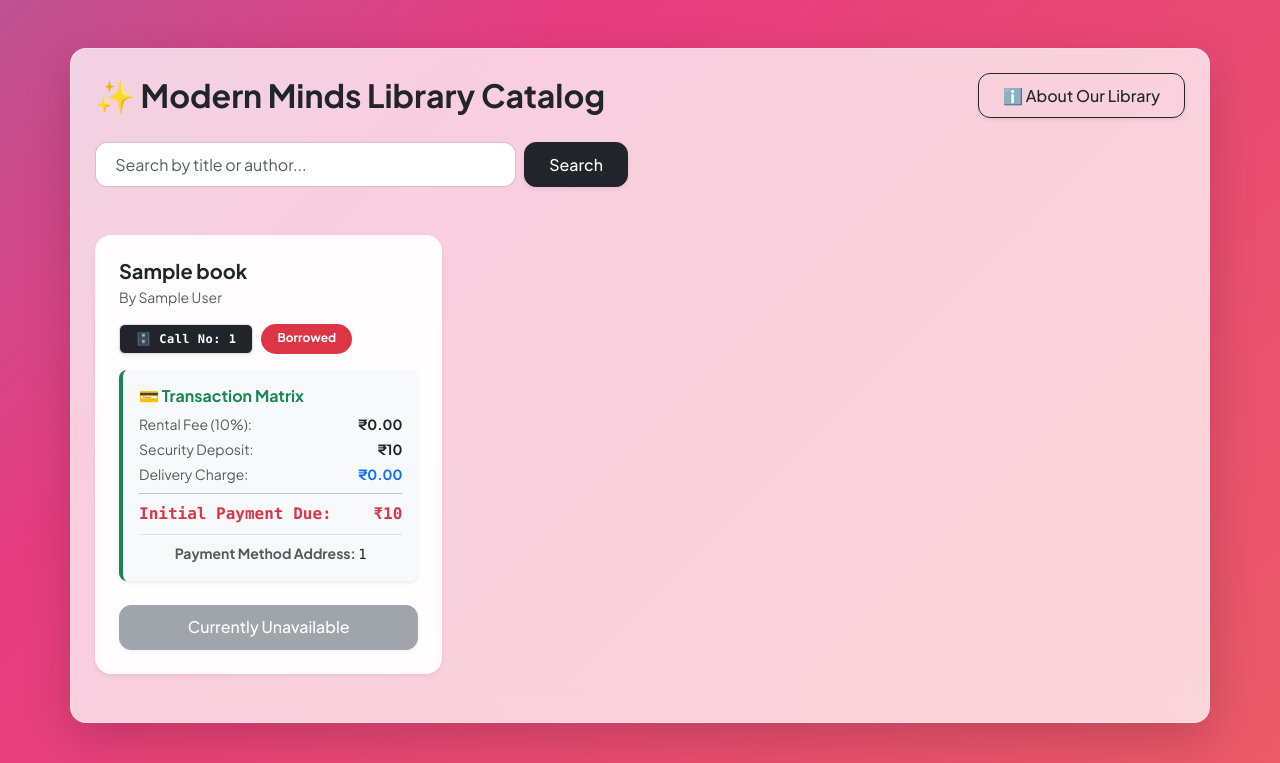
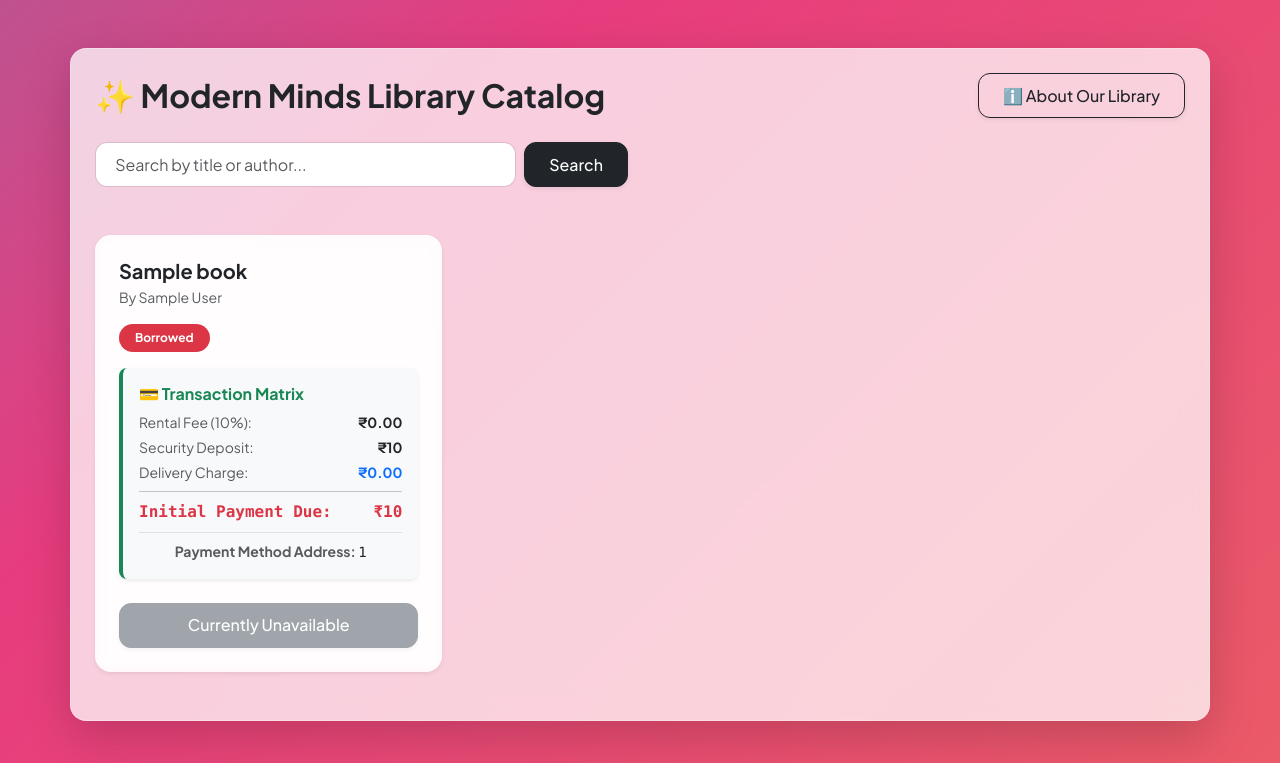
Before and after one commit to AryanTulsyan/Library, a Django app: template books/templates/books/book_list.html in a window 1280 px wide. Shown: the top 763 px of the page. Run offline with Django 3.2, Linux system fonts and the light colour scheme; the template is opened without the code that fills it: most values are stand-ins (such as "Sample title", 1, 10 or a date in 2020).

Commit message:
Web: Hidden call numbers from public view while preserving admin tracking

```diff
--- a/books/templates/books/book_list.html
+++ b/books/templates/books/book_list.html
@@ -118,10 +118,6 @@
                     {% endif %}
 
                     <div class="d-flex gap-2 flex-wrap mb-3">
-                        <div class="badge bg-dark font-monospace px-3 py-2 border shadow-sm" style="letter-spacing: 0.5px;">
-                            🗄️ Call No: {{ book.call_number|default:"Processing..." }}
-                        </div>
-
                         {% if book.available %}
                             <div class="badge bg-success text-white px-3 py-2 rounded-pill">In Stock</div>
                         {% else %}
```
